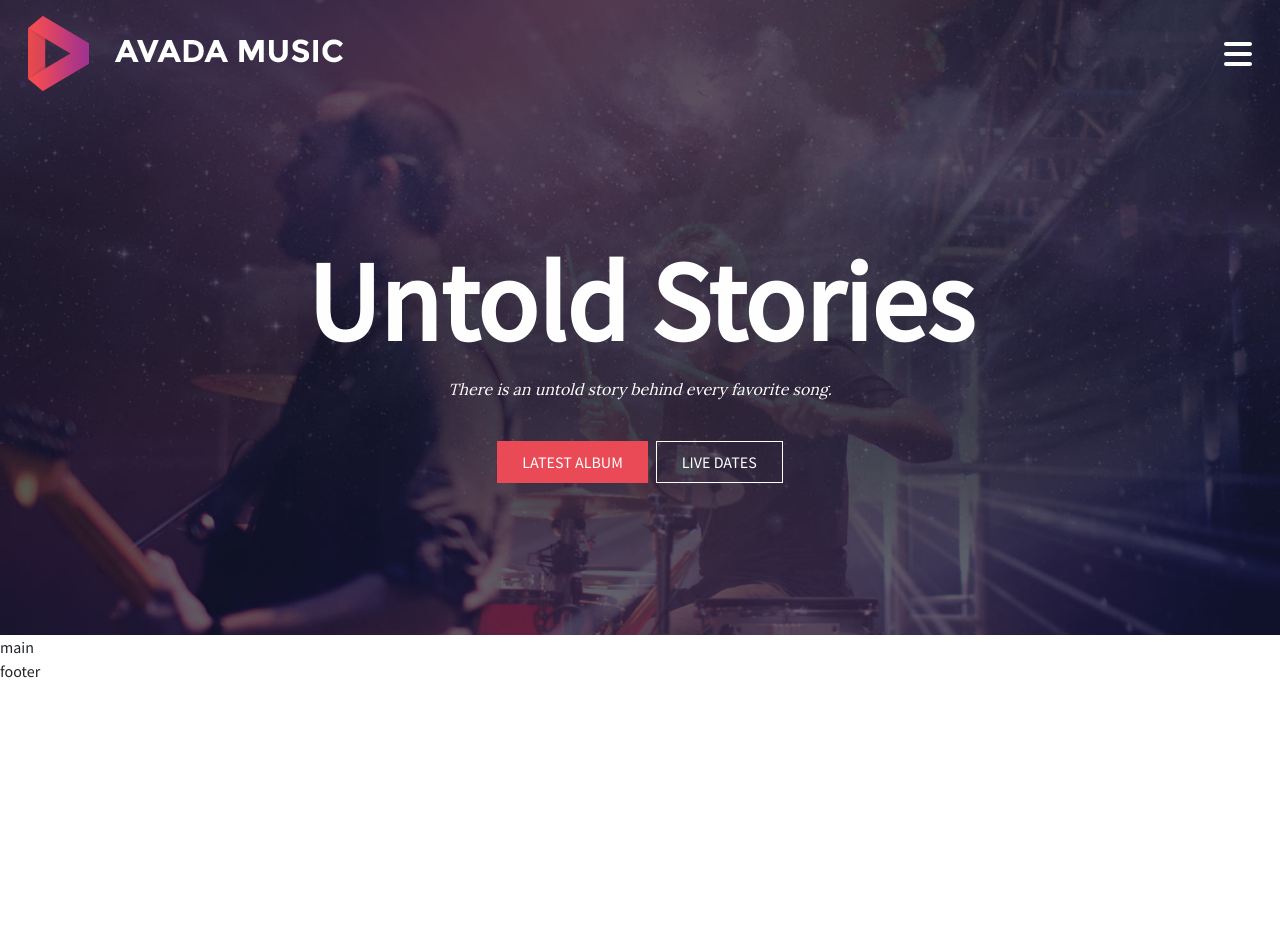
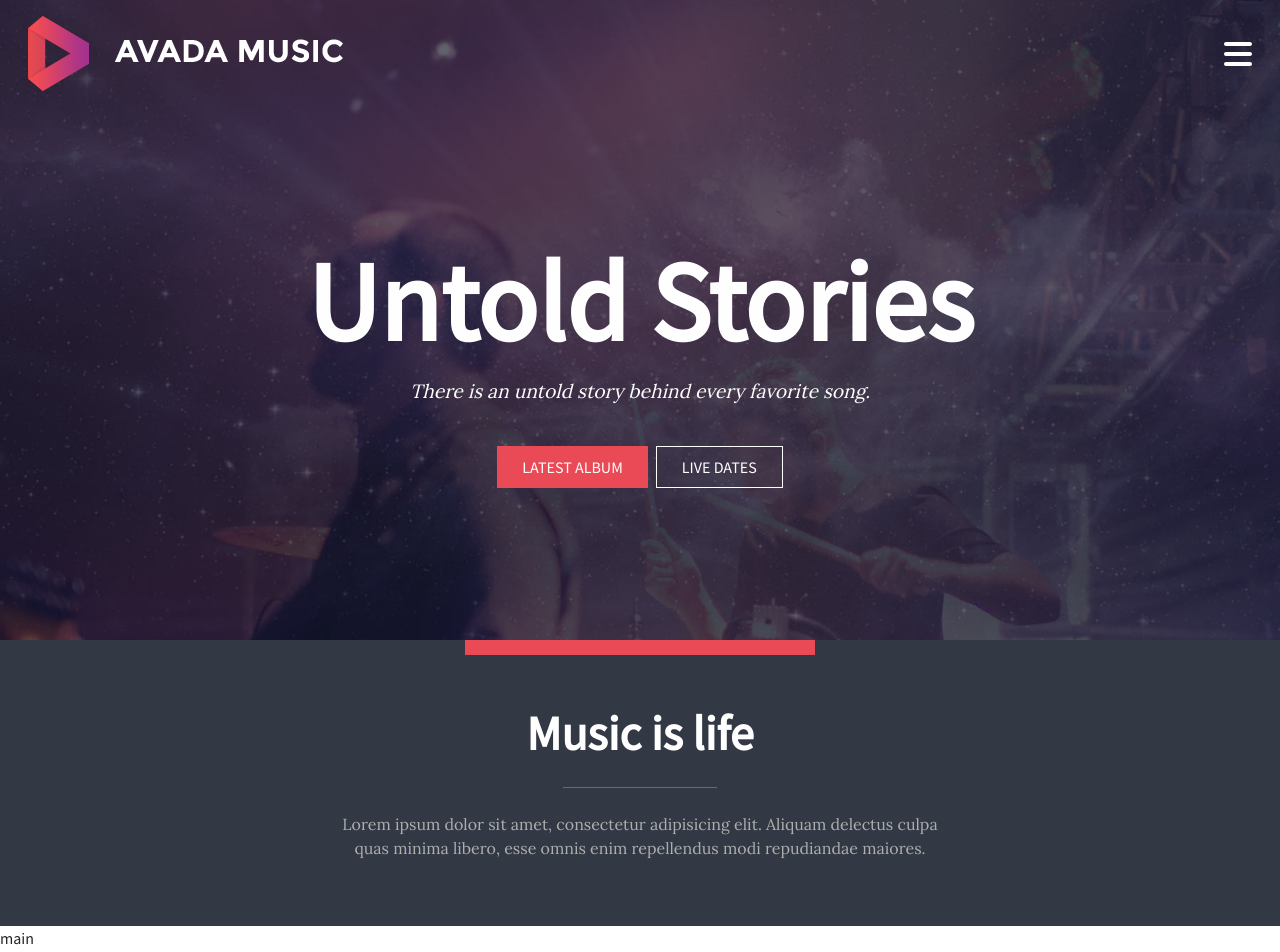
Before and after one commit to Luz42/proj-html-vuejs, a Vue app: page / in a window 1280 px wide. Shown: the top 952 px of the page. Before the commit the page ends 800 px from the top, so only its background shows below. Built offline with nearby package versions, Linux system fonts and the light colour scheme.

Commit message:
Creata e skinnata una nuova sezione in HEADER

```diff
--- a/src/components/HeaderComponent.vue
+++ b/src/components/HeaderComponent.vue
@@ -24,6 +24,15 @@
         <!-- end CONTENT -->
       </div>
     </div>
+    <section class="container-fluid">
+      <div class="row ae-flex-center-element">
+        <div class="col-6 ae-flex-center-element text-center">
+          <h2 class="m-0">Music is life</h2>
+          <hr class="w-25 m-4">
+          <p>Lorem ipsum dolor sit amet, consectetur adipisicing elit. Aliquam delectus culpa quas minima libero, esse omnis enim repellendus modi repudiandae maiores.</p>
+        </div>
+      </div>
+    </section>
   </header>
 </template>
 
@@ -42,7 +51,7 @@ export default {
     background-position-y: center;
     background-size: cover;
     color: $white;
-    .row .col.ae-flex-center-element{
+    section.col.ae-flex-center-element{
       padding: 10%;
         h1{
         font-size: 7em;
@@ -51,9 +60,10 @@ export default {
         p{
           font-style: italic;
           font-family: $serif;
+          font-size: 1.2em
         }
         div{
-        //   padding-bottom: 20% !important;
+        // padding-bottom: 20% !important;
         // border-bottom: 20px solid $mandy !important;
           button{
             &:hover{
@@ -71,9 +81,24 @@ export default {
             }
           }
         }
+    }
+    section.container-fluid{
+      background-color: #323844;
+      .row{
+      padding-bottom: 50px;
 
+      }
+      h2{
+        font-size: 3em !important;
+        font-weight: bold;
+        padding: 50px 10% 0 10%;
+        border-top: 15px solid $mandy
+      };
+      p{
+        color: $bombay;
+        font-family: $serif;
+      }
     }
-
   }
 
 </style>
```
